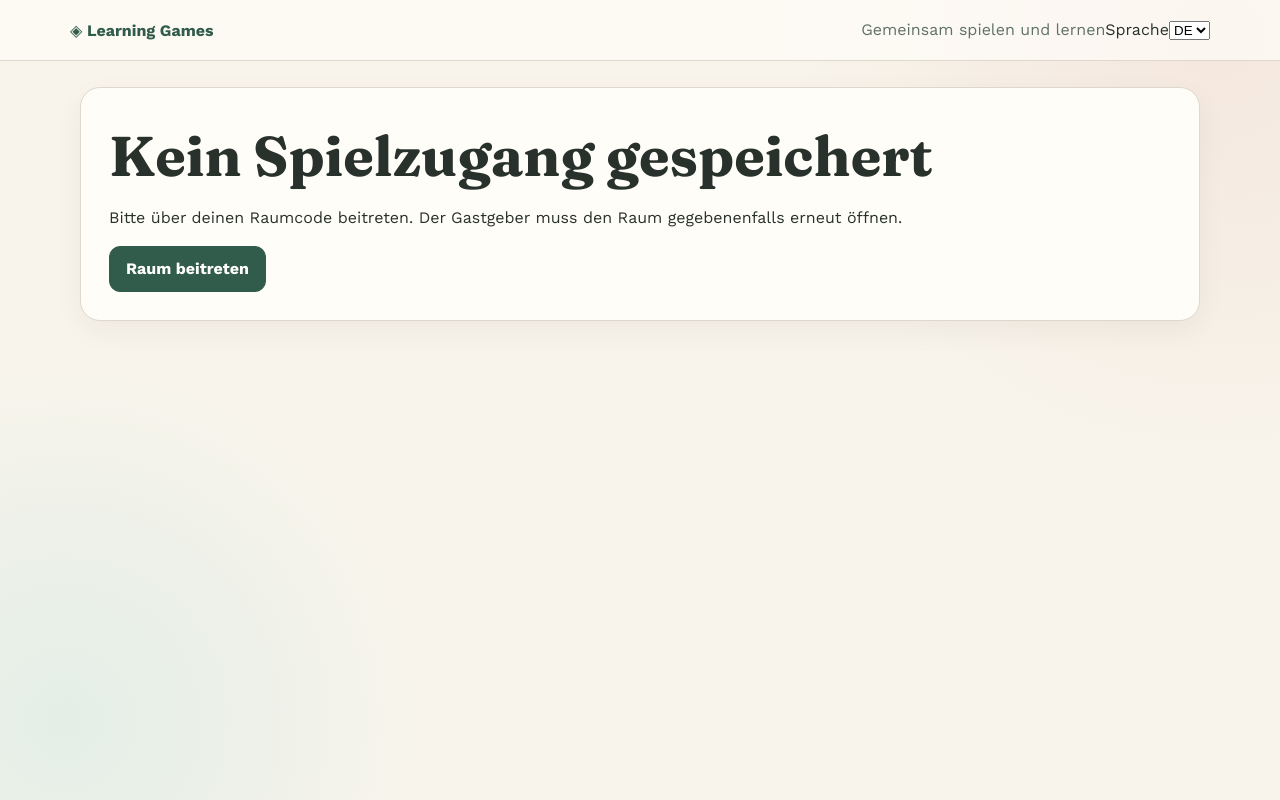
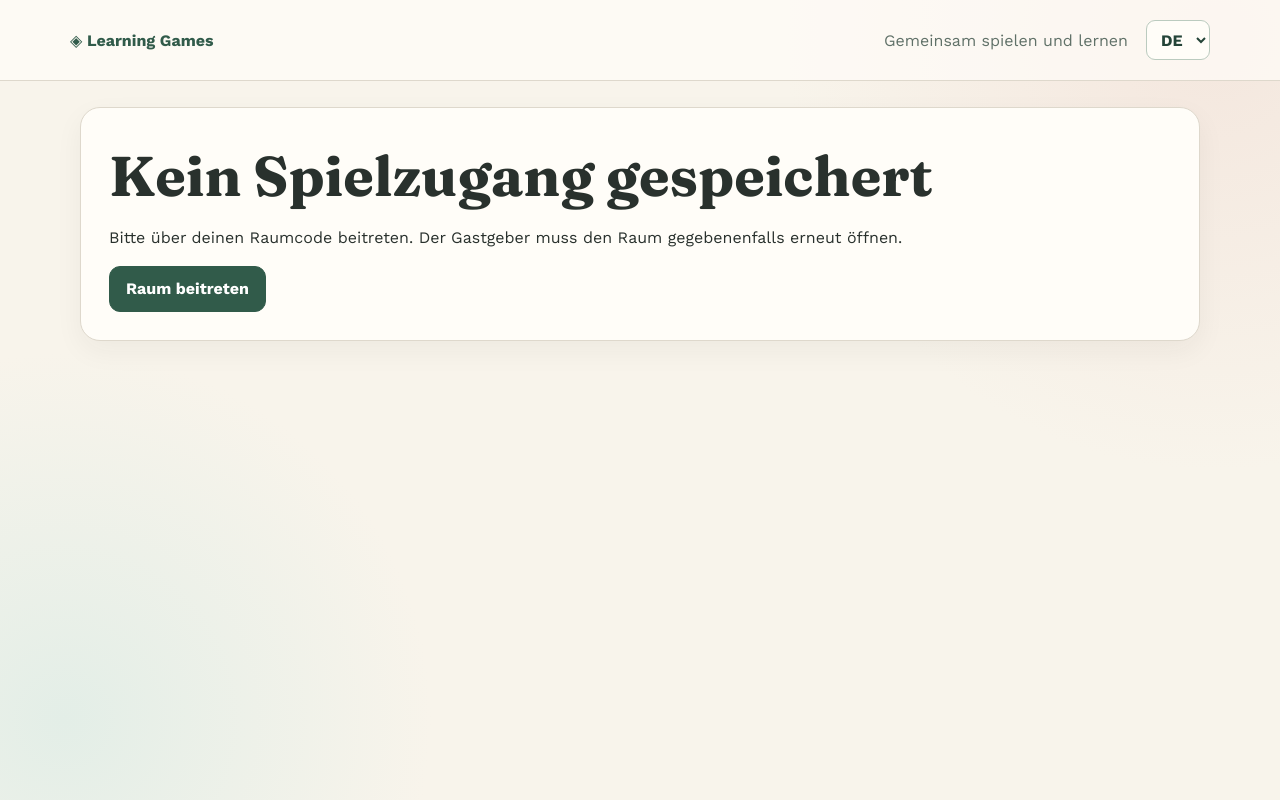
Before and after one commit to ducrenevn/learning-games, a React (Vite) app: page /games/memory/room/1 in a window 1280 px wide. Built offline with nearby package versions, Linux system fonts and the light colour scheme.

Commit message:
feat(m3a): wire language selection and announcement styling

```diff
--- a/src/styles.css
+++ b/src/styles.css
@@ -70,3 +70,14 @@ a:hover {
 .local-playing-panel {
   display: contents;
 }
+
+/* M3a: language control and short-lived event attention */
+.header-controls{display:flex;align-items:center;gap:18px}
+.language-switcher select{font:inherit;font-weight:700;cursor:pointer;border:1px solid #bbcbbf;border-radius:9px;padding:8px 10px;background:#fffdf8;color:#244438;min-height:40px}
+.language-switcher select:focus-visible{outline:3px solid #b9664e;outline-offset:2px}
+.sr-only{position:absolute;width:1px;height:1px;padding:0;margin:-1px;overflow:hidden;clip:rect(0,0,0,0);white-space:nowrap;border:0}
+.game-announcement{position:fixed;left:50%;top:28%;transform:translateX(-50%);z-index:30;max-width:min(460px,calc(100vw - 32px));min-width:min(300px,calc(100vw - 32px));padding:22px 26px;border-radius:20px;background:#315b4a;color:#fff;text-align:center;font-size:clamp(1.2rem,3vw,1.7rem);box-shadow:0 10px 38px #1d372d66;pointer-events:none;animation:announcement-in .22s ease-out}
+.game-announcement.wrong{background:#b9664e}
+.game-announcement strong{font-weight:800}
+@keyframes announcement-in{from{opacity:0;transform:translate(-50%,-12px) scale(.96)}to{opacity:1;transform:translate(-50%,0) scale(1)}}
+@media(prefers-reduced-motion:reduce){.game-announcement{animation:none}}
```
